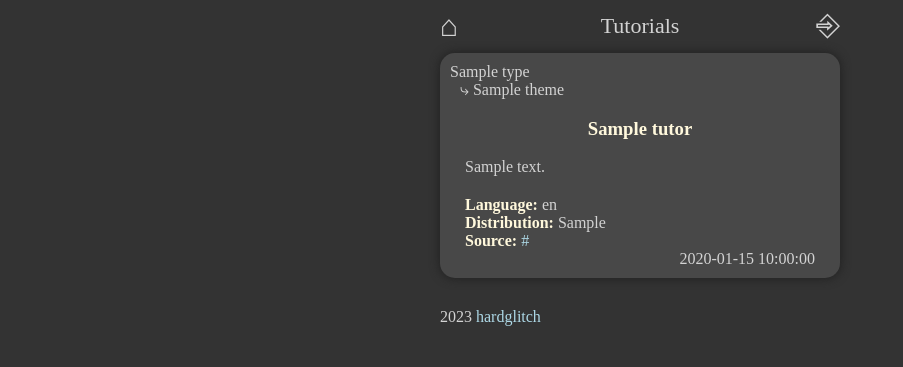
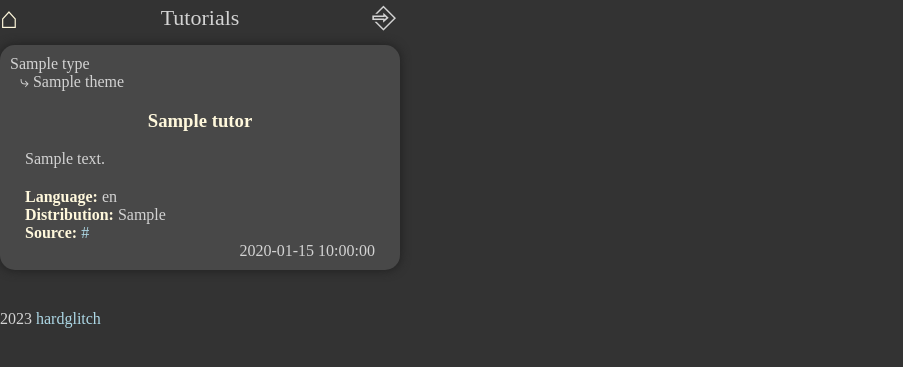
Before and after one commit to hardglitch/it_tutorials_project, a FastAPI app: template app/templates/tutorials.html in a window 1280 px wide. Shown: the top 367 px of the page, without its empty margins (0-903 px from the left). Run offline with FastAPI, Linux system fonts and the light colour scheme; the template is opened without the code that fills it: most values are stand-ins (such as "Sample title", 1, 10 or a date in 2020); parts of the project's set-up code (start-up, migrations or seed data) failed here and were passed over.

Commit message:
Main page and auth popup are designed

```diff
--- a/app/main.py
+++ b/app/main.py
@@ -2,17 +2,18 @@
 from pathlib import Path
 from fastapi import FastAPI
 from fastapi.templating import Jinja2Templates
-from starlette.staticfiles import StaticFiles
+# from starlette.staticfiles import StaticFiles
 from .router import MainRouter
 from fastapi.middleware.httpsredirect import HTTPSRedirectMiddleware
 from fastapi.middleware.trustedhost import TrustedHostMiddleware
 from fastapi.middleware.gzip import GZipMiddleware
+from .startup import lifespan
 
 
-app = FastAPI(title="IT Tutorials")
+app = FastAPI(title="IT Tutorials", lifespan=lifespan)
 templates_dir = Path(__name__.split(".")[0]).joinpath("templates")
 templates = Jinja2Templates(directory=templates_dir)
-app.mount("/static", StaticFiles(directory=Path(__name__.split(".")[0]).joinpath("static")), name="static")
+# app.mount("/static", StaticFiles(directory=Path(__name__.split(".")[0]).joinpath("static")), name="static")
 
 app.add_middleware(HTTPSRedirectMiddleware)
 app.add_middleware(TrustedHostMiddleware, allowed_hosts=["localhost"])  # "example.com", "*.example.com"
--- a/app/templates/base.html
+++ b/app/templates/base.html
@@ -1,30 +1,194 @@
 <!DOCTYPE html>
-<html lang="en" style="background-color: #333333;">
+<html lang="en">
 
 <head>
     <meta charset="UTF-8">
     <title>Tutorials</title>
+
+    <style>
+        body {
+            background: #333333;
+            font-family: raleway, ui-rounded;
+            color: lightgrey;
+            margin: 0;
+        }
+
+        .main-container {
+            width: 400px;
+        }
+
+        .auth-popup {
+            position: relative;
+            display: inline-block;
+        }
+
+        .auth-popup.active .content {
+            display: block;
+            transition: all 300ms ease-in-out;
+            transform: translate(-110%, -10%) scale(1);
+        }
+
+        .auth-popup .content {
+            z-index: 1;
+            text-align: center;
+            padding: 5px;
+            border-radius: 10px;
+            background: #333333;
+            display: none;
+            position: absolute;
+            box-shadow: 0 0 20px #1e1e1e;
+        }
+
+        .auth-button {
+            color: lightgrey;
+            font-size: 30px;
+        }
+
+        .auth-button:hover {
+            cursor: pointer;
+            color: cornsilk;
+        }
+
+        .home-button {
+            color: lightgrey;
+            font-size: 30px;
+        }
+
+        .home-button:hover {
+            color: cornsilk;
+        }
+
+        a {
+            color: lightblue;
+            text-decoration: none;
+        }
+
+        a:hover {
+            color: lightskyblue;
+        }
+
+        .input-field {
+            width: 140px;
+            border: none;
+            color: #bfc0c0;
+            background: #262626;
+            padding: 5px;
+            font-size: 16px;
+            border-radius: 10px;
+            box-shadow: inset 5px 5px 5px #232323,
+                        inset -5px -5px 5px #292929;
+            outline: none;
+        }
+
+        .signin-button {
+            margin-top: 5px;
+            padding: 1px 7px;
+            border-radius: 40px;
+            border: none;
+            font-size: 16px;
+            font-weight: bold;
+            color: #222222;
+            background: #666666;
+            box-shadow:  1px 1px 10px #202020,
+                         -1px -1px 10px #2c2c2c;
+            transition: box-shadow .35s ease !important;
+            outline: none;
+        }
+
+        .signin-button:hover {
+            color: cornsilk;
+        }
+
+        .signin-button:active{
+            background: linear-gradient(145deg,#222222, #292929);
+            box-shadow: 5px 5px 10px #262626, -5px -5px 10px #262626;
+            border: none;
+            outline: none;
+        }
+
+        .tutorial {
+            background-color: #484848;
+            /*margin: 10px;*/
+            outline: none;
+            border-width: 0;
+            border-radius: 15px;
+            box-shadow: 0 0 10px 1px #222222;
+        }
+
+        .tutorial .container {
+            margin: 10px;
+            margin-bottom: 20px;
+        }
+
+        .catalog {
+            padding-top: 10px;
+            text-align: left;
+        }
+
+        a.text-link {
+            color: lightgrey;
+        }
+
+        a.text-link:hover {
+            color: cornsilk;
+        }
+
+    </style>
+
+    <script>
+        function togglePopup() {
+            document.getElementById("auth-popup").classList.toggle("active");
+        }
+    </script>
+
 </head>
 
-<body style="color: lightgrey;">
-    <div align="center" style="horiz-align: center">
+<body>
+    <div align="center" class="main-container">
         <div style="display: flex; width: 400px; align-items: center">
-            <div align="left" style="flex: 100px; horiz-align: left;">
-<!--                <a href="http://localhost"><img src="/static/home.png" width="32px" height="32px" alt="Home"></a>-->
-                <a href="https://localhost" title="Home"  style="color: lightgrey; font-size: 30px; text-decoration: none;">&#8962;</a>
+
+            <div align="left" style="flex: 130px; horiz-align: left;">
+                <a href="https://localhost" title="Home" class="home-button">&#8962;</a>
             </div>
-            <div style="flex: 200px;">
+
+            <div style="flex: 140px;">
                 <span style="font-size: 22px">Tutorials</span>
             </div>
-            <div align="right" style="flex: 100px; horiz-align: right;">
-                <a href="https://localhost/reg" title="Registration / Login"  style="color: lightgrey; font-size: 30px; text-decoration: none;">&#9094;</a>
+
+            <div align="right" style="flex: 130px;">
+
+                <a title="Sign-In / Sign-Up" onclick=togglePopup() class="auth-button">&#9094;</a>
+
+                <div class="auth-popup" id="auth-popup">
+
+                    <div class="content">
+                       <div>
+                           <label>
+                               <input placeholder=“Name” class="input-field" id="user-name">
+                           </label>
+                       </div>
+
+                       <div class=“input-field”>
+                           <label>
+                               <input placeholder=“Password” class="input-field" id="password">
+                           </label>
+                       </div>
+
+                       <button class="signin-button">SignIn</button>
+                       <button class="signin-button">SignUp</button>
+                    </div>
+                </div>
+
             </div>
         </div>
+
         {% block content %}
         {% endblock %}
-        <div align="left" style="width: 400px; padding-top: 20px; horiz-align: left">
-            2023 <a href="https://github.com/hardglitch" title="Developer" style="color: lightblue; text-decoration: none">hardglitch</a>
+
+        <div align="left" style="width: 400px; padding-top: 20px;">
+            2023 <a href="https://github.com/hardglitch" title="Developer"">hardglitch</a>
         </div>
+
     </div>
 </body>
 
--- a/app/templates/tutorials.html
+++ b/app/templates/tutorials.html
@@ -1,23 +1,29 @@
 {% extends "base.html" %}
 {% block content %}
   {% for tutor in tutors %}
-      <div style="width: 400px; background-color: #484848; margin: 10px; border-width: 0; border-radius: 15px; box-shadow: 0 0 10px 1px #222222;">
-        <div style="margin: 10px">
-          <div align="left" style="horiz-align: left; padding-top: 10px">{{ tutor.type }}</div>
-          <div align="left" style="padding-left: 10px; horiz-align: left">&#10551; {{ tutor.theme }}</div>
-        </div>
+      <div class="tutorial">
+        <div class="container">
 
-        <div style="width: 350px">
-          <div>
-            <h3 style="color: cornsilk">{{ tutor.title }}</h3>
+          <div class="catalog">
+            <a class="text-link" href="">{{ tutor.type }}</a><br>
+            <a class="text-link" href="" style="padding-left: 10px;">&#10551; {{ tutor.theme }}</a>
           </div>
-          <div align="justify" style="margin-bottom: 20px">
-            {{ tutor.description }}
+
+          <div style="width: 350px;">
+            <div>
+              <h3 style="color: cornsilk; text-align: center">{{ tutor.title }}</h3>
+            </div>
+            <div style="margin-bottom: 20px; text-align: justify">
+              {{ tutor.description }}
+            </div>
+            <div align="left"><b style="color: cornsilk">Language:</b> {{ tutor.language }}</div>
+            <div align="left"><b style="color: cornsilk">Distribution:</b> {{ tutor.dist_type }}</div>
+            <div align="left"><b style="color: cornsilk">Source:</b> <a href="{{ tutor.source_link }}">{{ tutor.source_link }}</a></div>
+            <div style="padding-bottom: 10px; text-align: right">
+              <a href="" class="text-link">{{ tutor.who_added }}</a>
+            </div>
           </div>
-          <div align="left"><b style="color: cornsilk">Language:</b> {{ tutor.language }}</div>
-          <div align="left"><b style="color: cornsilk">Distribution:</b> {{ tutor.dist_type }}</div>
-          <div align="left"><b style="color: cornsilk">Source:</b> <a href="{{ tutor.source_link }}" style="color: lightblue; text-decoration: none">{{ tutor.source_link }}</a></div>
-          <div align="right" style="padding-bottom: 10px">{{ tutor.who_added }}</div>
+
         </div>
       </div>
   {% endfor %}
--- a/app/tutorial/crud.py
+++ b/app/tutorial/crud.py
@@ -1,11 +1,11 @@
 from typing import List
 from pydantic import HttpUrl, parse_obj_as
-from sqlalchemy import Result, ScalarResult, select, update
+from sqlalchemy import ScalarResult, select, update
 from ..common.responses import CommonResponses, ResponseSchema
 from ..db import DBSession
 from ..language.crud import get_lang
 from ..language.schemas import LangCode, LanguageSchema
-from ..tools import db_checker, parameter_checker
+from ..tools import db_checker
 from ..tutorial.dist_type.crud import get_dist_type
 from ..tutorial.dist_type.schemas import DistTypeSchema
 from ..tutorial.exceptions import TutorialExceptions
--- a/app/user/router.py
+++ b/app/user/router.py
@@ -17,9 +17,9 @@ user_router = APIRouter(prefix="/user", tags=["user"])
 
 
 @user_router.post("/reg", response_model_exclude_none=True)
-# @parameter_checker()
+@parameter_checker()
 async def add__user(
-        user_name: Annotated[ValidUserName, Form()],
+        name: Annotated[ValidUserName, Form()],
         email: Annotated[EMail, Form()],
         password: Annotated[Password, Form()],
         db_session: DBSession,
@@ -27,7 +27,7 @@ async def add__user(
 
     return await add_user(
         UserSchema(
-            name=user_name,
+            name=name,
             email=email,
             password=password,
         ),
--- a/requirements.txt
+++ b/requirements.txt
@@ -1,6 +1,6 @@
 fastapi==0.95.1
 uvicorn==0.22
-SQLAlchemy==2.0.12
+SQLAlchemy==2.0.13
 alembic==1.10.4
 environs==9.5.0
 pydantic[email]==1.10.7
```
Also changed, not shown: app/router.py (+1 -11 lines), app/startup.py (added, +18 -0 lines), tests/conftest.py (added, +18 -0 lines), tests/setup.py (deleted, +0 -6 lines), tests/test_router.py (+1 -1 lines), tests/test_user.py (+41 -51 lines).
